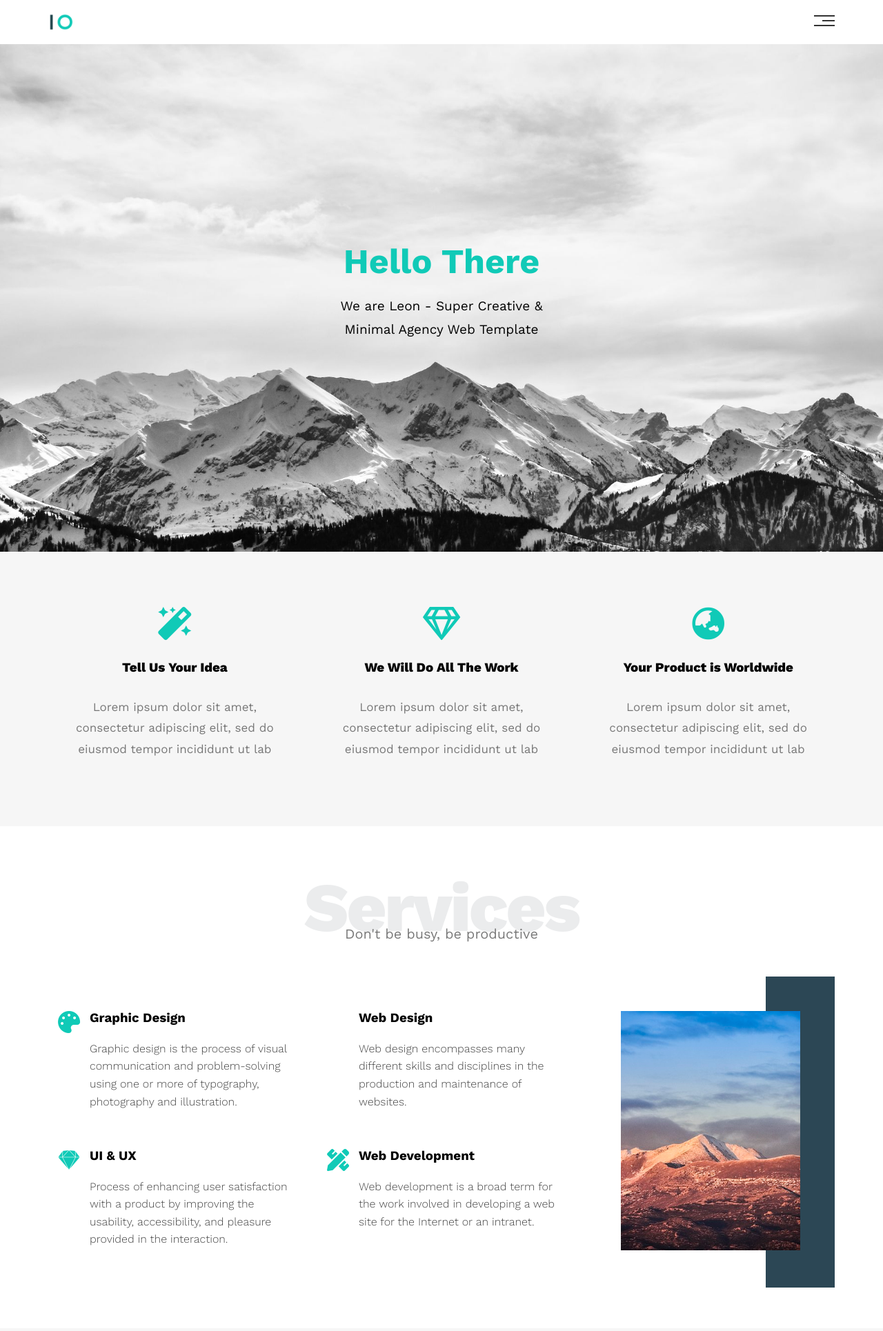
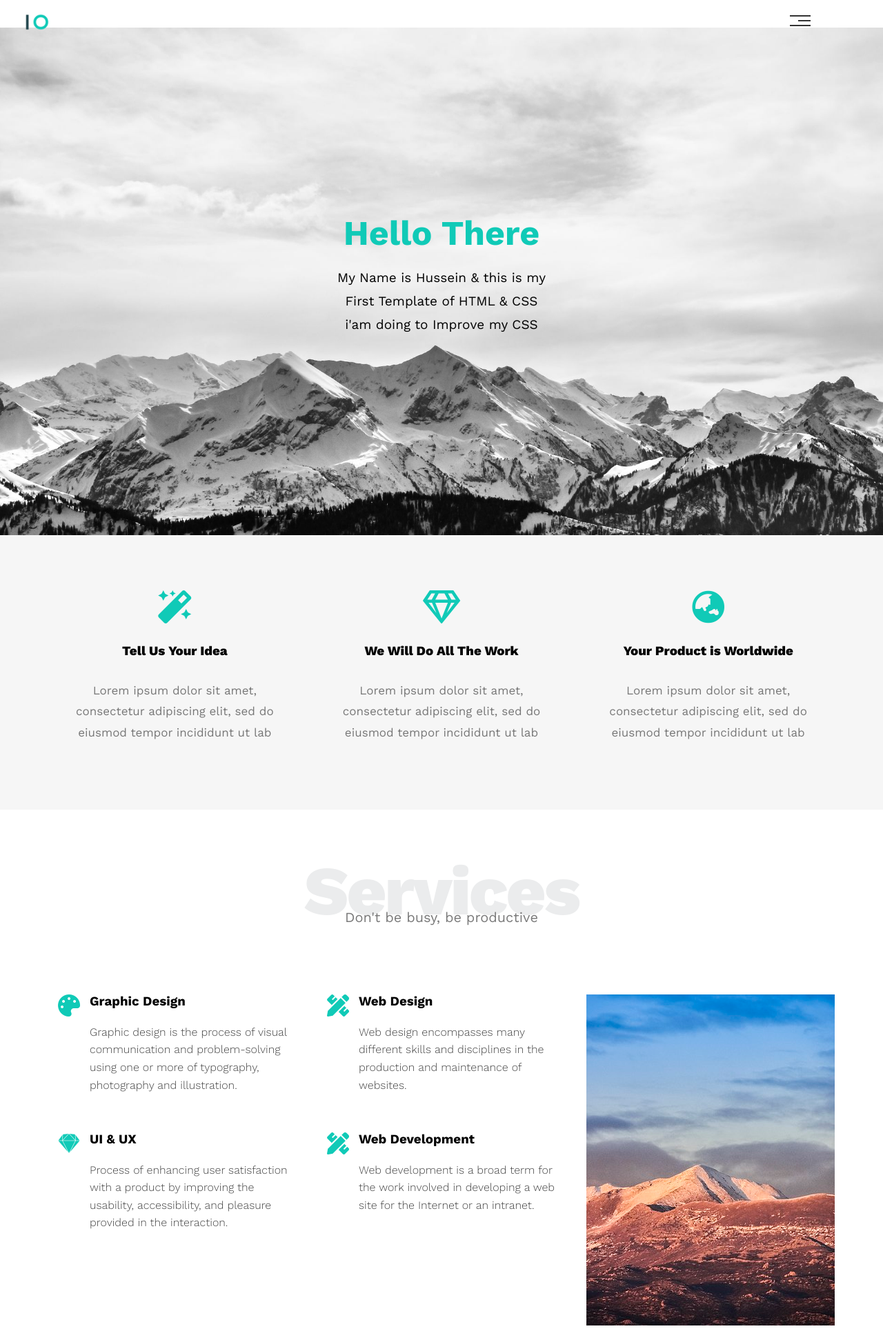
Before and after one commit to 1H1T/HTML-CSS_Template-One, a plain HTML site: page index.html in a window 1280 px wide. Shown: the top 1930 px of the page at 69% size. Drawn offline with nearby package versions, Linux system fonts and the light colour scheme.

Commit message:
css changing

```diff
--- a/css/leon.css
+++ b/css/leon.css
@@ -73,9 +73,12 @@
     padding: 20px;
     }
     .header .container {
+    position: fixed;
     display: flex;
     justify-content: space-between;
     align-items: center;
+    z-index: 1;
+    background-color: transparent;
     }
     .header .logo {
     width: 60px;
@@ -240,7 +243,7 @@
     text-align: center;
     position: relative;
     }
-    .services .services-content .image::before {
+    /* .services .services-content .image::before {
     content: "";
     background-color: var(--secondary-color);
     width: 100px;
@@ -248,11 +251,11 @@
     top: -50px;
     position: absolute;
     right: 0;
-    z-index: -1;
-    }
-    .services .services-content .image img {
-    width: 260px;
-    }
+    z-index: 1;
+    } */
+    /* .services .services-content .image img {
+    width: 230px;
+    } */
     @media (max-width: 1199px) {
     .image-column {
         display: none;
@@ -344,6 +347,7 @@
     }
     }
     .about .about-content .image img {
+        display: none;
     max-width: 100%;
     }
     .about .about-content .text {
--- a/index.html
+++ b/index.html
@@ -43,7 +43,7 @@
     <div class="landing">
       <div class="intro-text">
         <h1>Hello There</h1>
-        <p>We are Leon - Super Creative & Minimal Agency Web Template</p>
+        <p>My Name is Hussein & this is my First Template of HTML & CSS i'am doing to Improve my CSS  </p>
       </div>
     </div>
     <!-- End Landing Section -->
@@ -101,7 +101,7 @@
           <div class="col">
             <!-- Start Services -->
             <div class="srv">
-              <i class="fas fa-vector-square fa-2x"></i>
+              <i class="fas fa-pencil-ruler fa-2x"></i>
               <div class="text">
                 <h3>Web Design</h3>
                 <p>
```
